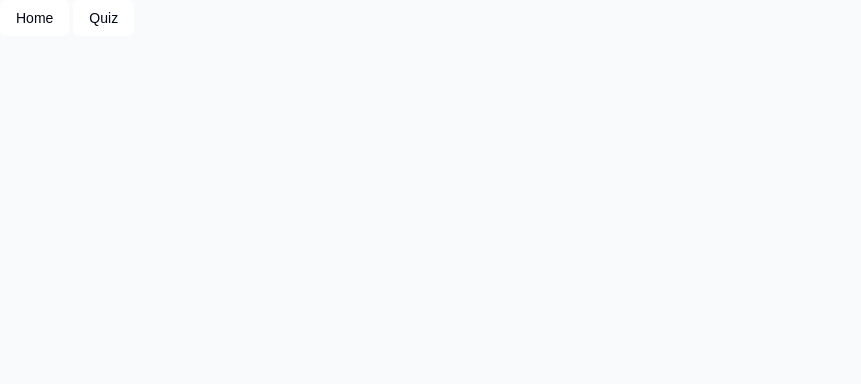
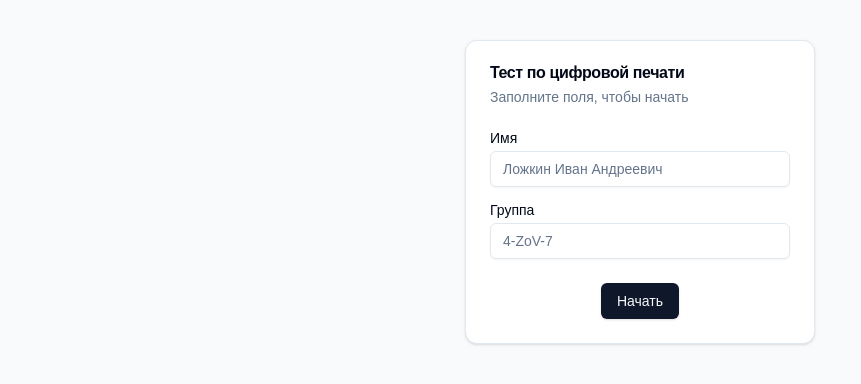
Before and after one commit to uglysatoshi/print-project, a Next.js app: page / in a window 1280 px wide. Shown: the top 384 px of the page, without its empty margins (0-861 px from the left). Built offline with nearby package versions, Linux system fonts and the light colour scheme.

Commit message:
homepage layout

```diff
--- a/app/layout.tsx
+++ b/app/layout.tsx
@@ -1,15 +1,12 @@
-// /app/layout.tsx
-
 import React from 'react';
 import '@/styles/globals.css';
-import {Navbar} from "@/components/Navbar"
 
 export default function RootLayout({ children }: { children: React.ReactNode }) {
   return (
     <html lang="en">
       <body className="bg-gray-50">
-         <Navbar></Navbar>
         <main className="p-6">{children}</main>
+
       </body>
     </html>
   );
--- a/app/page.tsx
+++ b/app/page.tsx
@@ -1,3 +1,49 @@
+import React from "react";
+import '@/styles/globals.css';
+import { Button } from "@/components/ui/button"
+import {
+    Card,
+    CardContent,
+    CardDescription,
+    CardFooter,
+    CardHeader,
+    CardTitle,
+} from "@/components/ui/card"
+import { Input } from "@/components/ui/input"
+import { Label } from "@/components/ui/label"
+import Link from "next/link";
+
+
 export default function Home() {
-
+    return (
+        <div className="flex flex-col items-center justify-center p-4">
+            <Card className="w-[350px]">
+                <CardHeader>
+                    <CardTitle>Тест по цифровой печати</CardTitle>
+                    <CardDescription>Заполните поля, чтобы начать</CardDescription>
+                </CardHeader>
+                <CardContent>
+                    <form>
+                        <div className="grid w-full items-center gap-4">
+                            <div className="flex flex-col space-y-1.5">
+                                <Label htmlFor="name">Имя</Label>
+                                <Input id="name" placeholder="Ложкин Иван Андреевич" />
+                            </div>
+                            <div className="flex flex-col space-y-1.5">
+                                <Label htmlFor="framework">Группа</Label>
+                                <Input id="group" placeholder="4-ZoV-7"/>
+                            </div>
+                        </div>
+                    </form>
+                </CardContent>
+                <CardFooter className="flex justify-center items-center">
+                    <Button>
+                        <Link href="/quiz" legacyBehavior passHref>
+                            Начать
+                        </Link>
+                    </Button>
+                </CardFooter>
+            </Card>
+        </div>
+    )
 }
--- a/app/quiz/page.tsx
+++ b/app/quiz/page.tsx
@@ -7,7 +7,6 @@
 const QuizPage = () => {
   return (
     <div className="flex flex-col items-center justify-center min-h-screen p-4 bg-gray-100">
-      <h1 className="text-3xl font-bold mb-6">Take the Quiz</h1>
       <Quiz questions={quizData} />
     </div>
   );
--- /dev/null
+++ b/components/ui/input.tsx
@@ -0,0 +1,22 @@
+import * as React from "react"
+
+import { cn } from "@/lib/utils"
+
+const Input = React.forwardRef<HTMLInputElement, React.ComponentProps<"input">>(
+  ({ className, type, ...props }, ref) => {
+    return (
+      <input
+        type={type}
+        className={cn(
+          "flex h-9 w-full rounded-md border border-input bg-transparent px-3 py-1 text-base shadow-sm transition-colors file:border-0 file:bg-transparent file:text-sm file:font-medium file:text-foreground placeholder:text-muted-foreground focus-visible:outline-none focus-visible:ring-1 focus-visible:ring-ring disabled:cursor-not-allowed disabled:opacity-50 md:text-sm",
+          className
+        )}
+        ref={ref}
+        {...props}
+      />
+    )
+  }
+)
+Input.displayName = "Input"
+
+export { Input }
--- /dev/null
+++ b/components/ui/label.tsx
@@ -0,0 +1,26 @@
+"use client"
+
+import * as React from "react"
+import * as LabelPrimitive from "@radix-ui/react-label"
+import { cva, type VariantProps } from "class-variance-authority"
+
+import { cn } from "@/lib/utils"
+
+const labelVariants = cva(
+  "text-sm font-medium leading-none peer-disabled:cursor-not-allowed peer-disabled:opacity-70"
+)
+
+const Label = React.forwardRef<
+  React.ElementRef<typeof LabelPrimitive.Root>,
+  React.ComponentPropsWithoutRef<typeof LabelPrimitive.Root> &
+    VariantProps<typeof labelVariants>
+>(({ className, ...props }, ref) => (
+  <LabelPrimitive.Root
+    ref={ref}
+    className={cn(labelVariants(), className)}
+    {...props}
+  />
+))
+Label.displayName = LabelPrimitive.Root.displayName
+
+export { Label }
--- a/package.json
+++ b/package.json
@@ -10,6 +10,7 @@
   },
   "dependencies": {
     "@radix-ui/react-icons": "^1.3.1",
+    "@radix-ui/react-label": "^2.1.0",
     "@radix-ui/react-navigation-menu": "^1.2.1",
     "@radix-ui/react-select": "^2.1.2",
     "@radix-ui/react-slot": "^1.1.0",
```
Also changed, not shown: 1 other file (tests, documents, lock files or other folders).
